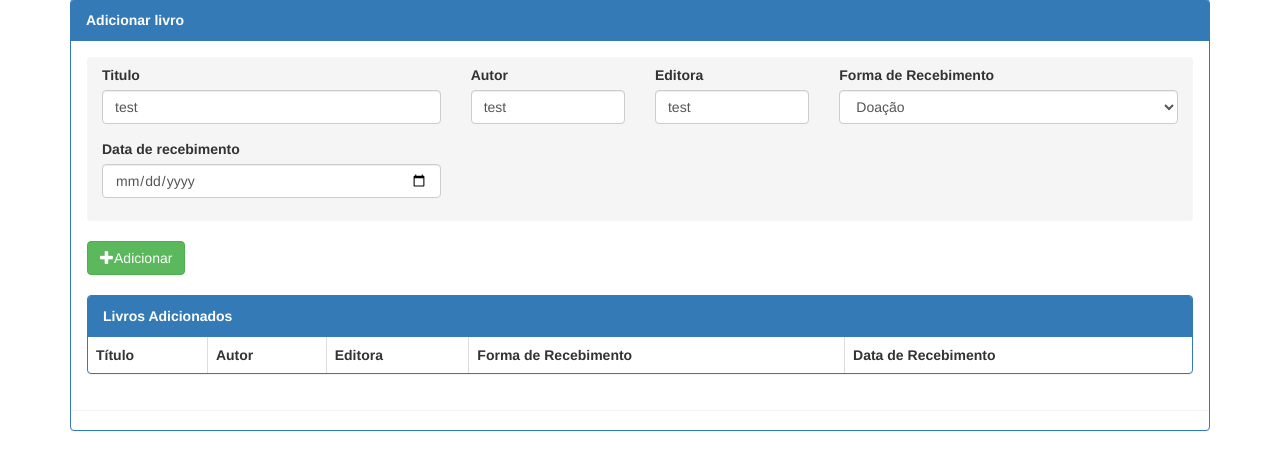
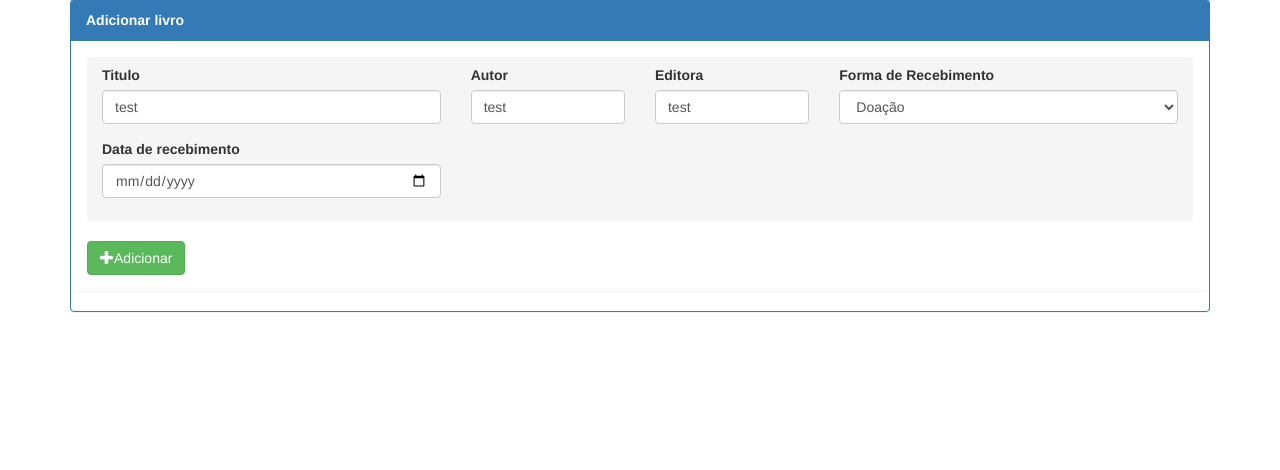
Before and after one commit to ED-SI/project_db2, a PHP site: page /projetobdbiblioteca/pagina_add_livro.php in a window 1280 px wide. Shown: the part 81-551 px from the top of the page. Run offline with PHP 8.4, Linux system fonts and the light colour scheme; lists and menus that the app fills with data are empty.

Commit message:
Atualizando página de cadastro

```diff
--- a/project/pagina_add_livro.php
+++ b/project/pagina_add_livro.php
@@ -57,27 +57,6 @@
 			</div>
 			</div>
 			<button class="btn btn-success" onclick="AddItem();"><span class="glyphicon glyphicon-plus"></span>Adicionar</button>
-			</br>
-			</br>
-			<div class="panel panel-primary">
-			<div class="panel-heading"><strong>Livros Adicionados</strong></div>
-			<table class="table table-bordered" id="tabela">
-				<thead>
-					<tr>
-						<th>Título</th>
-						<th>Autor</th>
-						<th>Editora</th>
-						<th>Forma de Recebimento</th>
-						<th>Data de Recebimento</th>
-					</tr>
-				</thead>
-			<tbody>
-
-
-			</tbody>
-
-			</table>
-			</div>
 			</div>
 			</div>
 			</div>
```
